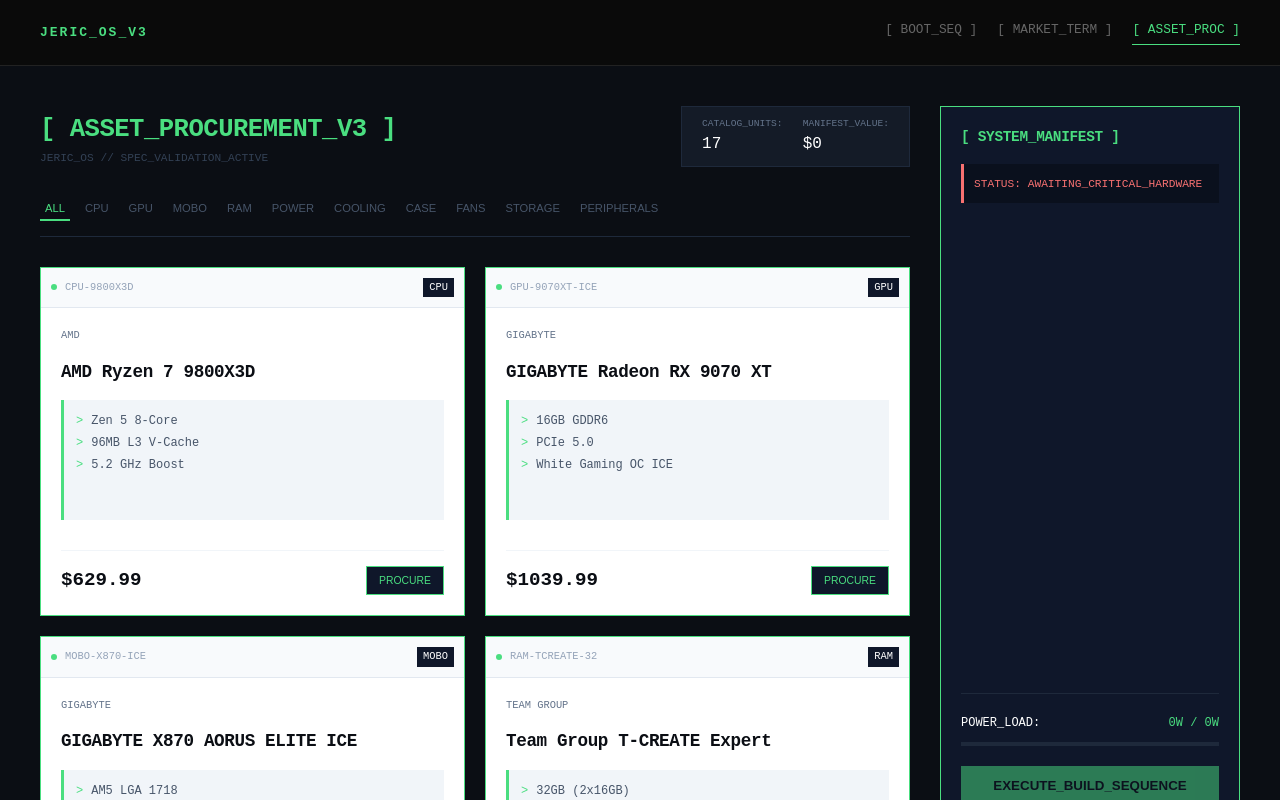
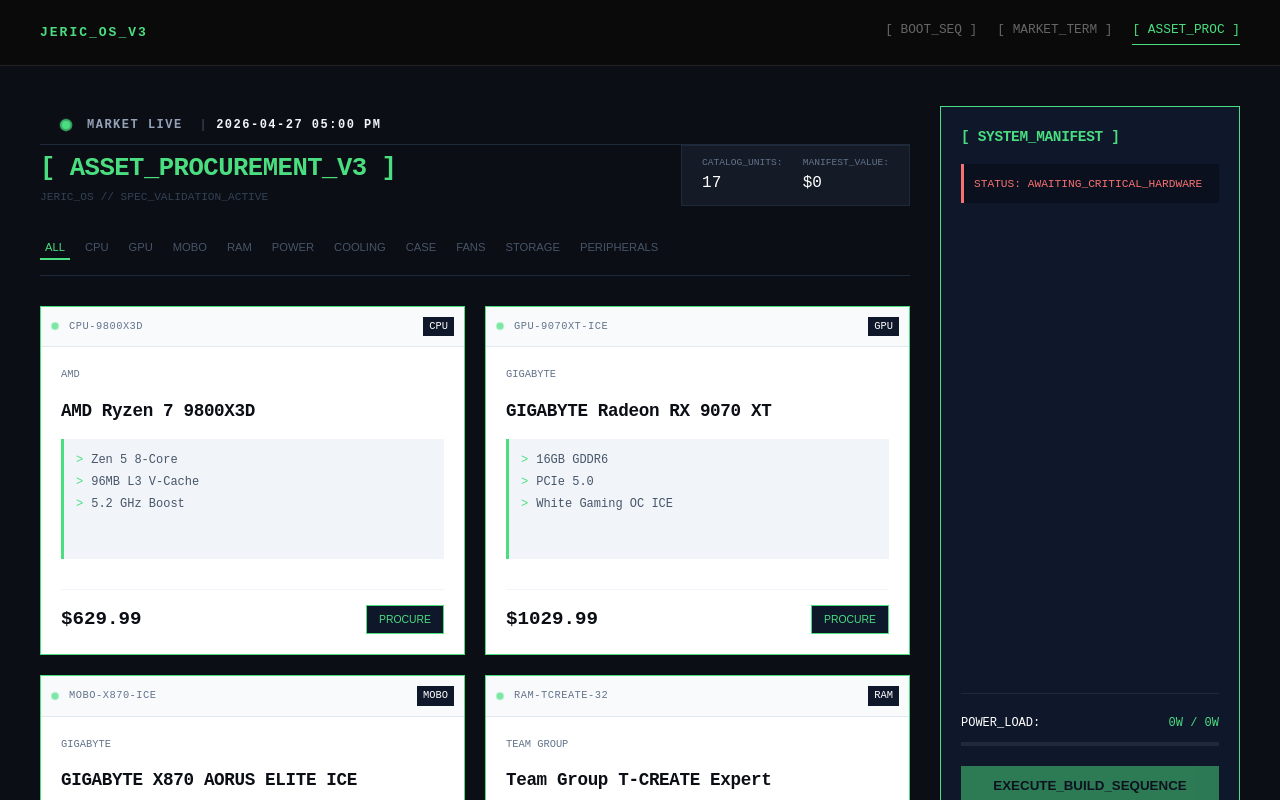
Before and after one commit to jbulda/market-intelligence, a React (Vite) app: page /market-intelligence/procurement in a window 1280 px wide. Shown: the top 800 px of the page. Built offline with nearby package versions, Linux system fonts and the light colour scheme.

Commit message:
update live status

```diff
--- a/src/App.jsx
+++ b/src/App.jsx
@@ -28,14 +28,14 @@
                     </NavLink>
                 </div>
             </nav>
+
             <Routes>
-                {/* The "Home" is now your Welcome/Boot page */}
-                <Route path="/market-intelligence" element={<TerminalWelcome />} />
-
-                {/* Dedicated route for the Market Terminal */}
-                <Route path="/market" element={<MarketTerminal />} />
-
-                <Route path="/procurement" element={<AssetProcurement />} />
+                <Route path="/">
+                    <Route index element={<TerminalWelcome />} />
+                    <Route path="procurement" element={<AssetProcurement />} />
+                    {/* Dedicated route for the Market Terminal */}
+                    <Route path="market" element={<MarketTerminal />} />
+                </Route>
             </Routes>
         </div>
     );
--- /dev/null
+++ b/src/components/LiveStatus.jsx
@@ -0,0 +1,59 @@
+import React from 'react';
+import { syncMetadata } from '../data/products';
+
+const LiveStatus = () => {
+    // If the metadata doesn't exist yet (first run), provide defaults
+    const meta = syncMetadata || { lastSync: new Date().toISOString(), status: 'pending' };
+
+    const lastUpdate = new Date(meta.lastSync);
+    const hoursSinceUpdate = (new Date() - lastUpdate) / (1000 * 60 * 60);
+
+    let statusColor = '#4ade80';
+    let statusText = 'Market Live';
+
+    if (meta.status === 'error' || hoursSinceUpdate > 48) {
+        statusColor = '#ef4444';
+        statusText = 'Sync Delayed';
+    } else if (hoursSinceUpdate > 24) {
+        statusColor = '#facc15';
+        statusText = 'Market Cached';
+    }
+
+    return (
+        <div style={{
+            display: 'flex',
+            alignItems: 'center',
+            padding: '10px 20px',
+            backgroundColor: '#0b0e14',
+            borderBottom: '1px solid #1e293b',
+            fontFamily: 'JetBrains Mono, monospace' // Giving it that "system" feel
+        }}>
+            <style>
+                {`
+                    @keyframes pulse {
+                        0% { transform: scale(0.9); opacity: 1; }
+                        70% { transform: scale(1.5); opacity: 0; }
+                        100% { transform: scale(0.9); opacity: 0; }
+                    }
+                `}
+            </style>
+
+            <div style={{ position: 'relative', marginRight: '15px', display: 'flex', alignItems: 'center', width: '12px', height: '12px' }}>
+                <div style={{ width: '8px', height: '8px', borderRadius: '50%', backgroundColor: statusColor, position: 'absolute', left: '2px' }} />
+                <div style={{
+                    width: '12px', height: '12px', borderRadius: '50%', backgroundColor: statusColor,
+                    animation: 'pulse 2s infinite ease-out'
+                }} />
+            </div>
+
+            <span style={{ color: '#94a3b8', fontSize: '0.75rem', fontWeight: '600', textTransform: 'uppercase', letterSpacing: '1.5px' }}>
+                {statusText} <span style={{ margin: '0 8px', opacity: 0.3 }}>|</span>
+                <span style={{ color: '#f1f5f9' }}>
+                    {lastUpdate.toLocaleDateString('en-CA')} {lastUpdate.toLocaleTimeString([], { hour: '2-digit', minute: '2-digit' })}
+                </span>
+            </span>
+        </div>
+    );
+};
+
+export default LiveStatus;
--- a/src/data/products.js
+++ b/src/data/products.js
@@ -1,9 +1,16 @@
+export const syncMetadata = {
+    lastSync: "2026-04-27T17:00:00Z",
+    status: "success",
+    itemsTracked: 17
+};
+
 export const products = [
     // --- CORE COMPONENTS ---
     {
         id: "CPU-9800X3D",
         name: "AMD Ryzen 7 9800X3D",
         category: "CPU",
+        url: "https://www.newegg.ca/amd-ryzen-7-9000-series-ryzen-7-9800x3d-granite-ridge-zen-5-socket-am5-desktop-cpu-processor/p/N82E16819113877",
         wattage: 120,
         price: 629.99,
         brand: "AMD",
@@ -13,8 +20,9 @@
         id: "GPU-9070XT-ICE",
         name: "GIGABYTE Radeon RX 9070 XT",
         category: "GPU",
+        url: "https://www.newegg.ca/gigabyte-gv-r9070xtgaming-oc-16gd-radeon-rx-9070-xt-16gb-graphics-card-triple-fans/p/N82E16814932751",
         wattage: 304,
-        price: 1039.99,
+        price: 1029.99,
         brand: "GIGABYTE",
         specs: ["16GB GDDR6", "PCIe 5.0", "White Gaming OC ICE"]
     },
@@ -22,8 +30,9 @@
         id: "MOBO-X870-ICE",
         name: "GIGABYTE X870 AORUS ELITE ICE",
         category: "MOBO",
+        url: "https://www.newegg.ca/p/N82E16813145517",
         wattage: 60,
-        price: 329.99,
+        price: 319.99,
         brand: "GIGABYTE",
         specs: ["AM5 LGA 1718", "Wi-Fi 7 / USB4", "White PCB"]
     },
@@ -31,6 +40,7 @@
         id: "RAM-TCREATE-32",
         name: "Team Group T-CREATE Expert",
         category: "RAM",
+        url: "https://www.newegg.ca/team-32gb-ddr5-6000/p/N82E16820331995",
         wattage: 7,
         price: 139.99,
         brand: "Team Group",
@@ -42,6 +52,7 @@
         id: "PSU-EDGE-1000",
         name: "Lian Li Edge 1000W White",
         category: "POWER",
+        url: "https://www.newegg.ca/lian-li-edge-series-atx-80-plus-platinum-certified-power-supplies-eg1000-white/p/1HU-01PP-00009",
         wattage: 0,
         capacity: 1000,
         price: 274.99,
@@ -52,8 +63,9 @@
         id: "AIO-HYDRO-II",
         name: "Lian Li Hydroshift II-S 360",
         category: "COOLING",
+        url: "https://www.newegg.ca/lian-li-liquid-cooling-system-hydroshift-ii-lcd-s-white/p/2YM-002Y-00054",
         wattage: 25,
-        price: 229.99,
+        price: 239.99,
         brand: "Lian Li",
         specs: ["3.4\" IPS LCD Square Screen", "Daisy-Chain", "White"]
     },
@@ -63,6 +75,7 @@
         id: "CASE-Y70-W",
         name: "HYTE Y70 Touch Infinite",
         category: "CASE",
+        url: "https://www.newegg.ca/p/N82E16811737035",
         wattage: 15,
         price: 439.99,
         brand: "HYTE",
@@ -72,6 +85,7 @@
         id: "FAN-SL-LCD-3P",
         name: "UNI Fan SL LCD Wireless (Reverse)",
         category: "FANS",
+        url: "https://www.newegg.ca/p/1YF-005G-000R1",
         wattage: 9,
         price: 159.99,
         brand: "Lian Li",
@@ -81,6 +95,7 @@
         id: "FAN-SL-WL-3P",
         name: "UNI Fan SL Wireless (3-Pack)",
         category: "FANS",
+        url: "https://www.newegg.ca/p/1YF-005G-000R2",
         wattage: 6,
         price: 124.99,
         brand: "Lian Li",
@@ -90,6 +105,7 @@
         id: "FAN-SL-WL-1P",
         name: "UNI Fan SL Wireless (Single)",
         category: "FANS",
+        url: "https://www.newegg.ca/p/1YF-005G-000R5",
         wattage: 2,
         price: 39.99,
         brand: "Lian Li",
@@ -99,8 +115,9 @@
         id: "FAN-CL120-3P",
         name: "UNI Fan CL120 ARGB (3-Pack)",
         category: "FANS",
+        url: "https://www.newegg.ca/lian-li-12cl1w3w-case-fan-120-mm-argb-led/p/1YF-005G-000R3",
         wattage: 5,
-        price: 114.99,
+        price: 80.06,
         brand: "Lian Li",
         specs: ["Dual Light Zones", "FDB Bearing", "White"]
     },
@@ -110,6 +127,7 @@
         id: "SSD-T705-1TB",
         name: "Crucial T705 1TB Gen5",
         category: "STORAGE",
+        url: "https://www.newegg.ca/crucial-1tb-t705-nvme/p/N82E16820156397",
         wattage: 12,
         price: 299.99,
         brand: "Crucial",
@@ -119,6 +137,7 @@
         id: "SSD-SN7100-1TB",
         name: "WD_BLACK SN7100 1TB",
         category: "STORAGE",
+        url: "https://www.newegg.ca/western-digital-1tb-sn7100-nvme/p/N82E16820250275",
         wattage: 5,
         price: 149.99,
         brand: "Western Digital",
@@ -130,6 +149,7 @@
         id: "MONITOR-MSI-4K",
         name: "MSI MAG 274URFW 27” 4K",
         category: "PERIPHERALS",
+        url: "https://www.newegg.ca/p/N82E16824475373",
         wattage: 26,
         price: 649.99,
         brand: "MSI",
@@ -139,8 +159,9 @@
         id: "KBD-RT80-W",
         name: "YUNZII RT80 Magnetic",
         category: "PERIPHERALS",
+        url: "https://www.newegg.ca/p/32N-010B-00007",
         wattage: 2,
-        price: 179.99, // CAD import pricing
+        price: 179.99,
         brand: "YUNZII",
         specs: ["Hall Effect", "8K Polling", "White Gateron"]
     },
@@ -148,6 +169,7 @@
         id: "MOUSE-X11-W",
         name: "Attack Shark X11 Superlight",
         category: "PERIPHERALS",
+        url: "https://www.newegg.ca/p/32N-04VE-00001",
         wattage: 1,
         price: 79.99,
         brand: "MAGIC-REFINER",
@@ -157,6 +179,7 @@
         id: "MOUNT-HYDRA-W",
         name: "Amer Mounts Dual Hydra Arm",
         category: "PERIPHERALS",
+        url: "https://www.newegg.ca/p/0VE-0130-00003",
         wattage: 0,
         price: 154.99,
         brand: "Amer Mounts",
--- a/src/pages/AssetProcurement.jsx
+++ b/src/pages/AssetProcurement.jsx
@@ -1,5 +1,6 @@
 import React, { useState } from 'react';
 import { products } from '../data/products';
+import LiveStatus from '../components/LiveStatus';
 
 const GlitchStyles = () => (
     <style>{`
@@ -11,33 +12,26 @@
       80% { transform: translate(2px, -2px) }
       100% { transform: translate(0) }
     }
+
+    @keyframes pulseDot {
+      0% { transform: scale(0.9); opacity: 0.7; box-shadow: 0 0 0 0 rgba(74, 222, 128, 0.4); }
+      70% { transform: scale(1.1); opacity: 1; box-shadow: 0 0 0 6px rgba(74, 222, 128, 0); }
+      100% { transform: scale(0.9); opacity: 0.7; box-shadow: 0 0 0 0 rgba(74, 222, 128, 0); }
+    }
+
     .glitch-animation {
       animation: glitch 0.3s infinite;
       text-shadow: 2px 0 #ff5f56, -2px 0 #27c93f;
     }
 
     @media print {
-      /* Hide the entire web app */
       body * { visibility: hidden; }
-
-      /* Only show the dashboard and its children */
       .print-area, .print-area * { visibility: visible; }
-
       .print-area {
-        position: absolute;
-        left: 0;
-        top: 0;
-        width: 100%;
-        background: white !important;
-        padding: 20px;
+        position: absolute; left: 0; top: 0; width: 100%;
+        background: white !important; padding: 20px;
       }
-
-      /* Fix colors for white paper */
-      .print-area h1, .print-area span, .print-area p, .print-area label {
-        color: black !important;
-      }
-
-      /* Hide the buttons on the PDF */
+      .print-area h1, .print-area span, .print-area p, .print-area label { color: black !important; }
       .no-print { display: none !important; }
     }
   `}</style>
@@ -96,6 +90,8 @@
         <div style={styles.pageContainer}>
             <GlitchStyles />
             <div style={styles.mainContent}>
+                <div className="procurement-container">
+                    <LiveStatus />
                     <div style={styles.header}>
                         <div>
                             <h1 style={styles.glitch}>[ ASSET_PROCUREMENT_V3 ]</h1>
@@ -109,6 +105,7 @@
                             <div style={styles.statItem}>
                                 <span style={styles.statLabel}>MANIFEST_VALUE:</span>
                                 <span style={styles.statValue}>${totalValue.toLocaleString()}</span>
+                            </div>
                         </div>
                     </div>
                 </div>
@@ -130,7 +127,9 @@
                     {filteredProducts.map(product => (
                         <div key={product.id} style={styles.card}>
                             <div style={styles.cardHeader}>
-                                <div style={styles.statusGroup}><div style={styles.pulseDot}></div>{product.id}</div>
+                                <div style={styles.statusGroup}><div style={styles.pulseDot}></div>
+                                <span style={styles.idText}>{product.id}</span>
+                            </div>
                                 <span style={styles.categoryLabel}>{product.category}</span>
                             </div>
                             <div style={styles.content}>
@@ -264,49 +263,38 @@
     filterBtn: { background: 'none', border: 'none', borderBottom: '2px solid', cursor: 'pointer', fontSize: '0.7rem', padding: '5px' },
     grid: { display: 'grid', gridTemplateColumns: 'repeat(auto-fill, minmax(300px, 1fr))', gap: '20px' },
     card: {
-        backgroundColor: '#fff',
-        border: '1px solid #4ade80',
-        color: '#0b0e14',
-        display: 'flex',          // Added: Turn card into flex container
-        flexDirection: 'column',   // Added: Stack children vertically
-        height: '100%'            // Added: Ensure all cards in a row are equal height
+        backgroundColor: '#fff', border: '1px solid #4ade80', color: '#0b0e14',
+        display: 'flex', flexDirection: 'column', height: '100%'
     },
     cardHeader: { padding: '10px', backgroundColor: '#f8fafc', display: 'flex', justifyContent: 'space-between', fontSize: '0.65rem', borderBottom: '1px solid #e2e8f0' },
-    statusGroup: { display: 'flex', alignItems: 'center', gap: '8px', color: '#94a3b8' },
-    pulseDot: { width: '6px', height: '6px', backgroundColor: '#4ade80', borderRadius: '50%' },
+    statusGroup: {
+        display: 'flex',
+        alignItems: 'center',
+        flex: 1,
+        gap: '10px' // Space between dot and ID
+    },
+    pulseDot: {
+        width: '8px',
+        height: '8px',
+        backgroundColor: '#4ade80',
+        borderRadius: '50%',
+        animation: 'pulseDot 2s infinite ease-in-out',
+        boxShadow: '0 0 8px rgba(74, 222, 128, 0.6)',
+        flexShrink: 0 // Prevents the dot from squishing
+    },
+    idText: {
+        color: '#64748b',
+        fontFamily: 'monospace',
+        fontSize: '0.65rem',
+        letterSpacing: '0.5px'
+    },
     categoryLabel: { backgroundColor: '#0f172a', color: '#fff', padding: '2px 6px' },
-    content: {
-        padding: '20px',
-        display: 'flex',
-        flexDirection: 'column',
-        flex: 1,
-        gap: '15px'               // Added: Standardizes spacing between title and specs
-    },
+    content: { padding: '20px', display: 'flex', flexDirection: 'column', flex: 1, gap: '15px' },
     brand: { fontSize: '0.65rem', color: '#64748b', textTransform: 'uppercase' },
-    name: {
-        fontSize: '1.1rem',
-        fontWeight: '900',
-        margin: 0,                // Changed: Remove default margins
-        flex: 1,                  // Added: This pushes the specBox down
-        display: 'flex',          // Added: Centers text vertically if needed
-        alignItems: 'flex-start'
-    },
-    specBox: {
-        backgroundColor: '#f1f5f9',
-        padding: '12px',
-        borderLeft: '3px solid #4ade80',
-        marginBottom: '15px',
-        minHeight: '120px',       // Added: Ensures all spec boxes have the same height
-    },
+    name: { fontSize: '1.1rem', fontWeight: '900', margin: 0, flex: 1, display: 'flex', alignItems: 'flex-start' },
+    specBox: { backgroundColor: '#f1f5f9', padding: '12px', borderLeft: '3px solid #4ade80', marginBottom: '15px', minHeight: '120px' },
     specItem: { fontSize: '0.75rem', color: '#475569', marginBottom: '4px' },
-    footer: {
-        display: 'flex',
-        justifyContent: 'space-between',
-        alignItems: 'center',
-        borderTop: '1px solid #f1f5f9',
-        paddingTop: '15px',
-        marginTop: 'auto'         // Added: Double-insurance to stay at the bottom
-    },
+    footer: { display: 'flex', justifyContent: 'space-between', alignItems: 'center', borderTop: '1px solid #f1f5f9', paddingTop: '15px', marginTop: 'auto' },
     price: { fontSize: '1.2rem', fontWeight: 'bold' },
     btn: { backgroundColor: '#0f172a', color: '#4ade80', border: '1px solid #4ade80', padding: '8px 12px', fontSize: '0.65rem', cursor: 'pointer' },
     manifestPanel: { width: '300px', backgroundColor: '#0f172a', border: '1px solid #4ade80', padding: '20px', display: 'flex', flexDirection: 'column', position: 'sticky', top: '40px', height: 'calc(100vh - 80px)' },
@@ -320,47 +308,19 @@
     powerBarContainer: { height: '4px', backgroundColor: '#1e293b', marginTop: '10px' },
     powerBarFill: { height: '100%', transition: 'width 0.4s ease' },
     deployBtn: { width: '100%', padding: '12px', backgroundColor: '#4ade80', color: '#0b0e14', border: 'none', fontWeight: 'bold', cursor: 'pointer' },
-    overlay: {
-        position: 'fixed', top: 0, left: 0, right: 0, bottom: 0,
-        backgroundColor: 'rgba(5, 5, 5, 0.98)', display: 'flex',
-        alignItems: 'center', justifyContent: 'center', zIndex: 9999,
-        padding: '40px'
-    },
-    deploymentWindow: {
-        width: '100%', maxWidth: '800px',
-        border: '1px solid #4ade80', backgroundColor: '#0b0e14',
-        boxShadow: '0 0 50px rgba(74, 222, 128, 0.1)'
-    },
+    overlay: { position: 'fixed', top: 0, left: 0, right: 0, bottom: 0, backgroundColor: 'rgba(5, 5, 5, 0.98)', display: 'flex', alignItems: 'center', justifyContent: 'center', zIndex: 9999, padding: '40px' },
+    deploymentWindow: { width: '100%', maxWidth: '800px', border: '1px solid #4ade80', backgroundColor: '#0b0e14', boxShadow: '0 0 50px rgba(74, 222, 128, 0.1)' },
     terminalContainer: { padding: '40px' },
     logContainer: { marginTop: '20px', minHeight: '200px' },
     logText: { color: '#4ade80', fontFamily: 'monospace', marginBottom: '8px', fontSize: '0.9rem' },
     successDashboard: { padding: '40px', color: '#fff', fontFamily: 'monospace' },
     metricGroup: { display: 'flex', gap: '20px', margin: '30px 0' },
-    metricCard: {
-        flex: 1, padding: '20px', border: '1px solid #1e293b',
-        backgroundColor: '#0f172a', display: 'flex', flexDirection: 'column'
-    },
+    metricCard: { flex: 1, padding: '20px', border: '1px solid #1e293b', backgroundColor: '#0f172a', display: 'flex', flexDirection: 'column' },
     assetList: { borderTop: '1px solid #1e293b', paddingTop: '20px', marginBottom: '30px' },
-    assetRow: {
-        display: 'flex', justifyContent: 'space-between',
-        fontSize: '0.75rem', color: '#64748b', padding: '8px 0',
-        borderBottom: '1px solid #0f172a'
-    },
-    printBtn: {
-        backgroundColor: '#4ade80', color: '#0b0e14', border: 'none',
-        padding: '12px 24px', fontWeight: 'bold', cursor: 'pointer', marginRight: '15px'
-    },
-    returnBtn: {
-        backgroundColor: 'transparent', color: '#64748b', border: '1px solid #1e293b',
-        padding: '12px 24px', cursor: 'pointer'
-    },
-    glitchText: {
-        color: '#4ade80',
-        fontSize: '1.4rem',
-        fontFamily: 'monospace',
-        textAlign: 'center',
-        letterSpacing: '4px'
-    },
+    assetRow: { display: 'flex', justifyContent: 'space-between', fontSize: '0.75rem', color: '#64748b', padding: '8px 0', borderBottom: '1px solid #0f172a' },
+    printBtn: { backgroundColor: '#4ade80', color: '#0b0e14', border: 'none', padding: '12px 24px', fontWeight: 'bold', cursor: 'pointer', marginRight: '15px' },
+    returnBtn: { backgroundColor: 'transparent', color: '#64748b', border: '1px solid #1e293b', padding: '12px 24px', cursor: 'pointer' },
+    glitchText: { color: '#4ade80', fontSize: '1.4rem', fontFamily: 'monospace', textAlign: 'center', letterSpacing: '4px' },
 };
 
 export default AssetProcurement;
```
Also changed, not shown: src/scripts/price-scraper.js (added, +48 -0 lines). Lines whose indentation alone changed are shown as unchanged.
